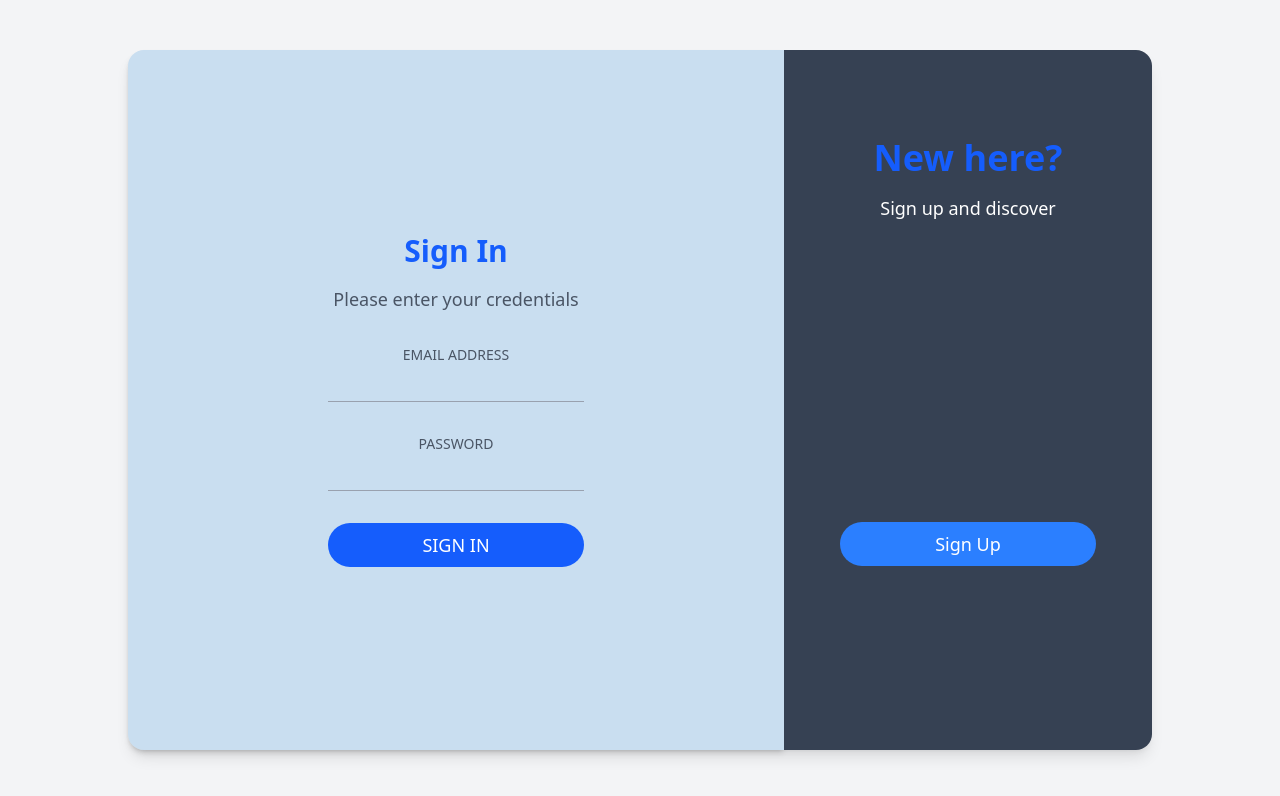
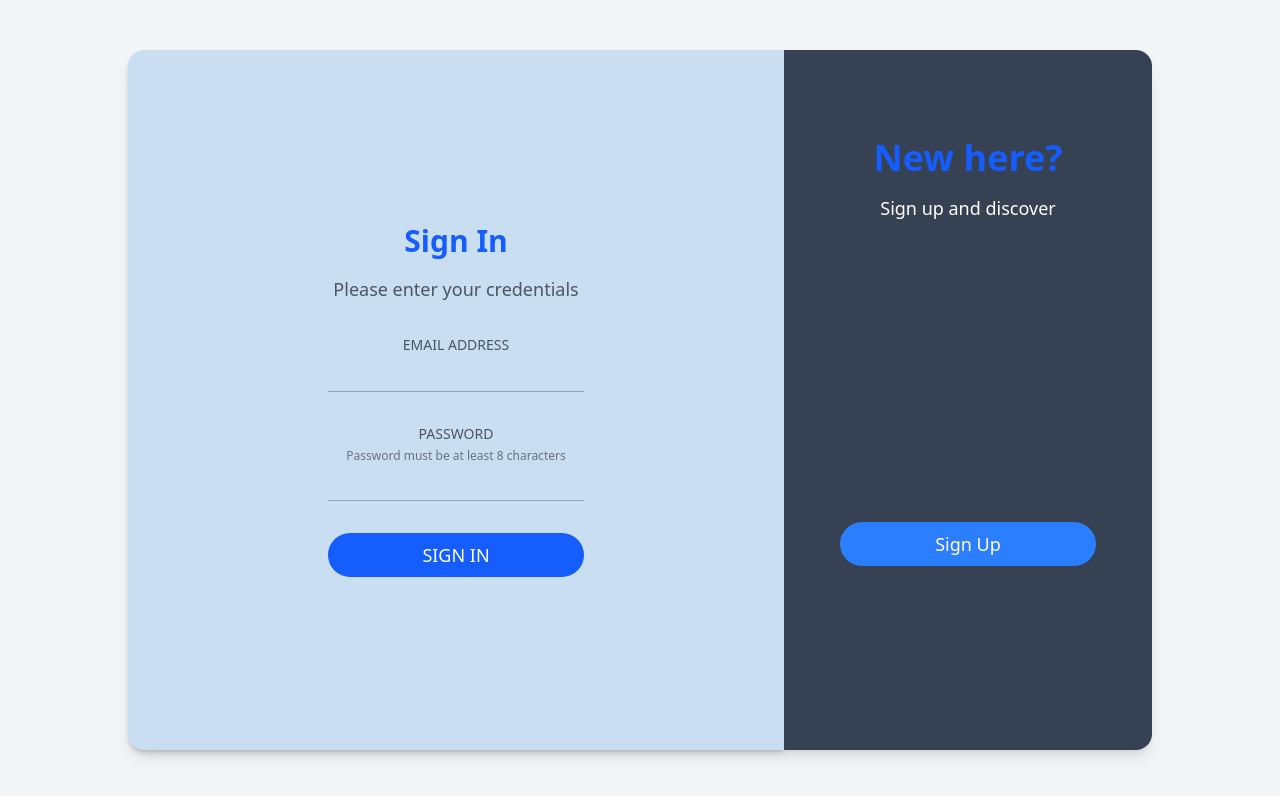
Before and after one commit to Safdari10/task-manager, a Next.js app in the folder frontend/: page / in a window 1280 px wide. Shown: the top 796 px of the page. Built offline with nearby package versions, Linux system fonts and the light colour scheme.

Commit message:
Adds password length guidance and validation to login
Provides a user-facing hint indicating the minimum password length
requirement and enforces an 8-character minimum for password input.
Improves user experience and input validation during login.

```diff
--- a/frontend/src/app/components/LoginPage.tsx
+++ b/frontend/src/app/components/LoginPage.tsx
@@ -45,9 +45,13 @@ const LoginPage = ({ email, setEmail, password, setPassword, error, setError }:
           </label>
           <label htmlFor="password" className="w-64 mt-8 text-sm font-medium text-gray-600">
             PASSWORD
+            <span className="block text-xs text-gray-500 mt-1">
+              Password must be at least 8 characters
+            </span>
             <input
               type="password"
               className="block mt-2 w-full p-1 border-b-1 border-b-gray-400"
+              minLength={8}
               value={password}
               onChange={(e) => setPassword(e.target.value)}
             />
```
